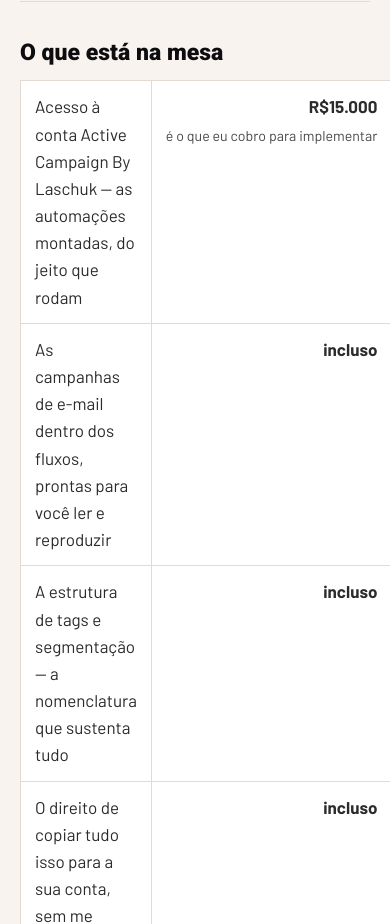
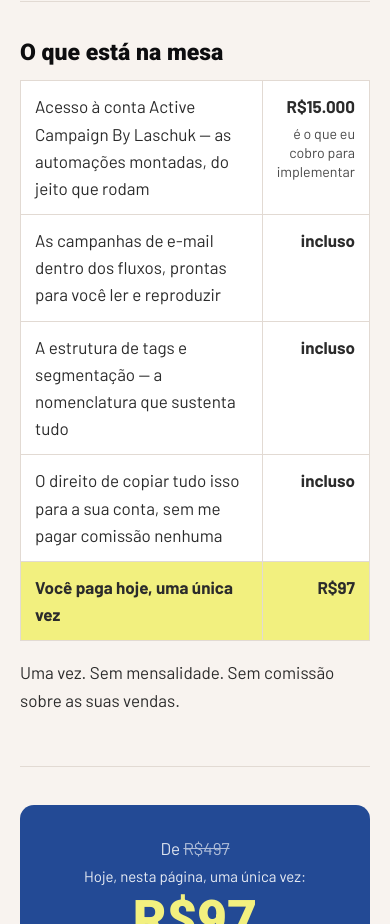
Before and after one commit to ustoppble/kit-definitivo, a plain HTML site: page upsell.html in a window 390 px wide. Shown: the part 3560-4484 px from the top of the page. Drawn offline with Linux system fonts and the light colour scheme.

Commit message:
upsell: corrige overflow horizontal no mobile (nowrap em frase longa na tabela)

```diff
--- a/upsell.html
+++ b/upsell.html
@@ -64,6 +64,11 @@ li{margin:0 0 9px}
 .valor{width:100%;border-collapse:collapse;margin:0 0 18px;background:#fff}
 .valor td{border:1px solid var(--borda);padding:12px 14px;vertical-align:top}
 .valor td:last-child{text-align:right;white-space:nowrap;font-weight:700;width:1%}
+/* O nowrap acima serve pro numero nao quebrar no meio ("R$ / 15.000"). Frase
+   dentro da celula precisa voltar a quebrar, senao vira uma linha inquebravel
+   que empurra a tabela e estoura a pagina na horizontal no celular. */
+.valor td:last-child small{display:block;white-space:normal;font-weight:400;
+  color:var(--texto-suave);line-height:1.35;margin-top:3px}
 .valor tr:last-child td{background:var(--amarelo);font-weight:800}
 
 /* preco */
@@ -210,8 +215,7 @@ li{margin:0 0 9px}
       <tr>
         <td>Acesso à conta Active Campaign By Laschuk — as automações montadas, do jeito
         que rodam</td>
-        <td>R$15.000<br><small style="font-weight:400;color:var(--texto-suave)">é o que eu
-        cobro para implementar</small></td>
+        <td>R$15.000<small>é o que eu cobro para implementar</small></td>
       </tr>
       <tr>
         <td>As campanhas de e-mail dentro dos fluxos, prontas para você ler e reproduzir</td>
```
